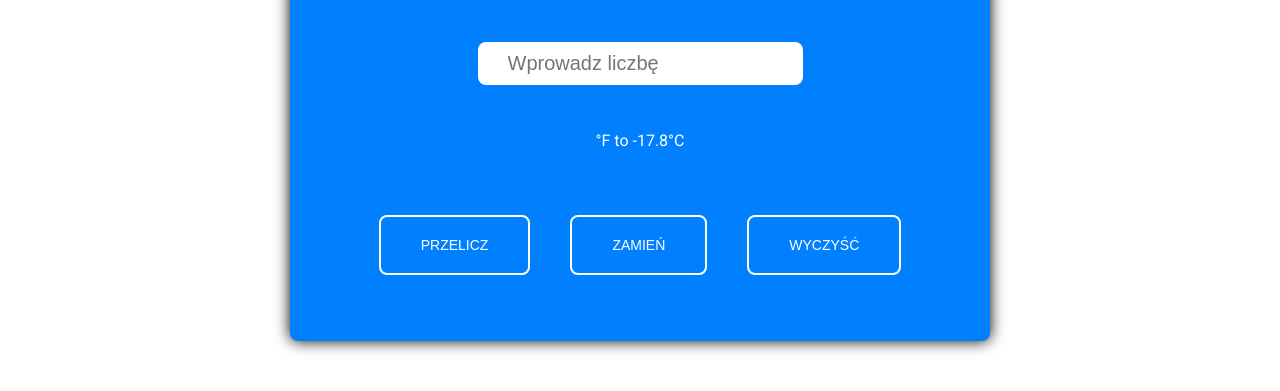
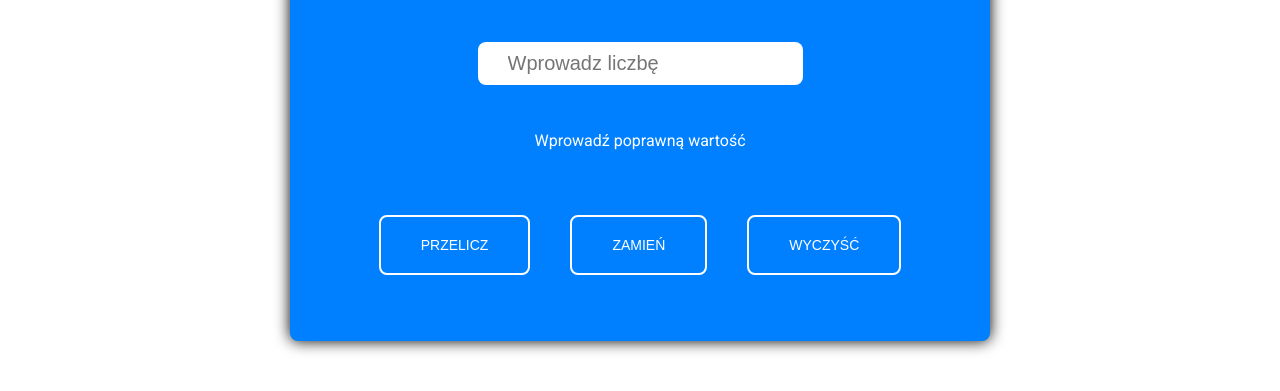
Before and after one commit to jarekwach/temperature-converter, a plain HTML site: page index.html in a window 1280 px wide. Both pictures are taken after a click on the button "PRZELICZ". Shown: the part 409-800 px from the top of the page. Drawn offline with Linux system fonts and the light colour scheme.

Commit message:
feat: add checkInput function

```diff
--- a/index.html
+++ b/index.html
@@ -26,7 +26,7 @@
                 <label for="converter">Konwertuj <span class="unit-one">°C</span> na <span class="unit-two">°F</span>
                 </label>
                 <input type="number" class="convert-input" id="converter" placeholder="Wprowadz liczbę">
-                <p class="result">wynik</p>
+                <p class="result"></p>
 
                 <div class="btns">
                     <button class="convert">Przelicz</button>
--- a/js/script.js
+++ b/js/script.js
@@ -15,7 +15,7 @@ function changeUnit() {
 	}
 }
 
-function CelsiusToFahrenheit() {
+function celsiusToFahrenheit() {
 	const far = convertInput.value * 1.8 + 32
 	result.textContent = `${convertInput.value}°C to ${far.toFixed(1)}°F`
 	convertInput.value = ''
@@ -27,6 +27,13 @@ function fahrenheitToCelsius() {
 	convertInput.value = ''
 }
 
+function checkInput() {
+    if (convertInput.value === '') {
+        result.textContent = 'Wprowadź poprawną wartość';
+    } else {
+        console.log('ok');
+    }
+}
+
 changetBtn.addEventListener('click', changeUnit)
-// convertBtn.addEventListener('click', CelsiusToFahrenheit)
-convertBtn.addEventListener('click', fahrenheitToCelsius)
+convertBtn.addEventListener('click', checkInput)
```
